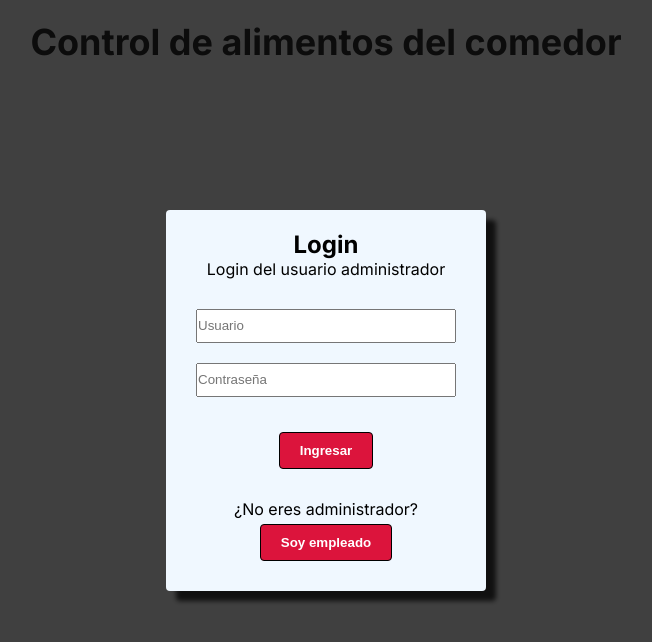
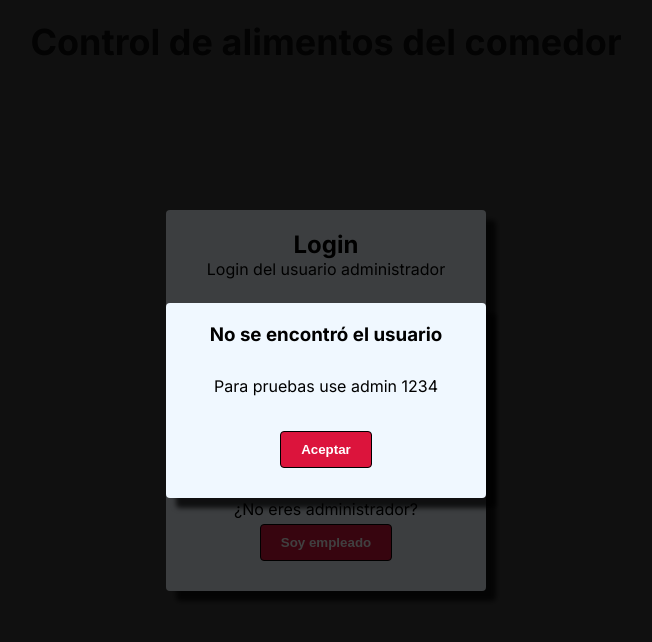
Before and after one commit to RaulAcostaDeveloper/Control-de-alimentos-del-comedor, a Next.js app: page / in a window 1280 px wide. Both pictures are taken after a click on the button "Ingresar". Shown: the top 642 px of the page, without its empty margins (314-966 px from the left). Built offline with nearby package versions, Linux system fonts and the light colour scheme.

Commit message:
modal al intentar entrar

```diff
--- a/src/app/Elements/Login.tsx
+++ b/src/app/Elements/Login.tsx
@@ -8,19 +8,21 @@ const adminUserPassword = '1234';
 export const Login = ({ handleLogin }: Props): JSX.Element => {
     const [ inputUsuarioValue, setInputUsuarioValue ] = useState('');
     const [ inputPasswordValue, setInputPasswordValue ] = useState('');
+    const [ showModalInfo, setShowModalInfo ] = useState(false);
     const handleTryLogin = () => {
         setInputUsuarioValue('');
         setInputPasswordValue('');
         if (inputUsuarioValue === adminUserName && inputPasswordValue === adminUserPassword) {
             handleLogin(true);
         } else {
-            console.log('Usuario o contraseña incorrectos');
+            setShowModalInfo(true);
         }
     }
     const handleLogEmpleado = () => {
         handleLogin(false);
     }
     return (
+        <>
             <div className="containerModal">
                 <div className="innerModal">
                     <div className='titulo'>
@@ -55,5 +57,22 @@ export const Login = ({ handleLogin }: Props): JSX.Element => {
                     </div>
                 </div>
             </div>
+            { showModalInfo &&
+                <div className='containerModal'>
+                    <div className='innerModal'>
+                        <div className='titulo'>
+                            <h3>No se encontró el usuario</h3>
+                        </div>
+                        <div className='texto'>
+                            Para pruebas use admin 1234
+                        </div>
+
+                        <div className='boton'>
+                            <button className='boton-1' onClick={ ()=> setShowModalInfo(false) }>Aceptar</button>
+                        </div>
+                    </div>
+                </div>
+            }
+        </>
     )
 }
```
Lines whose indentation alone changed are shown as unchanged.
